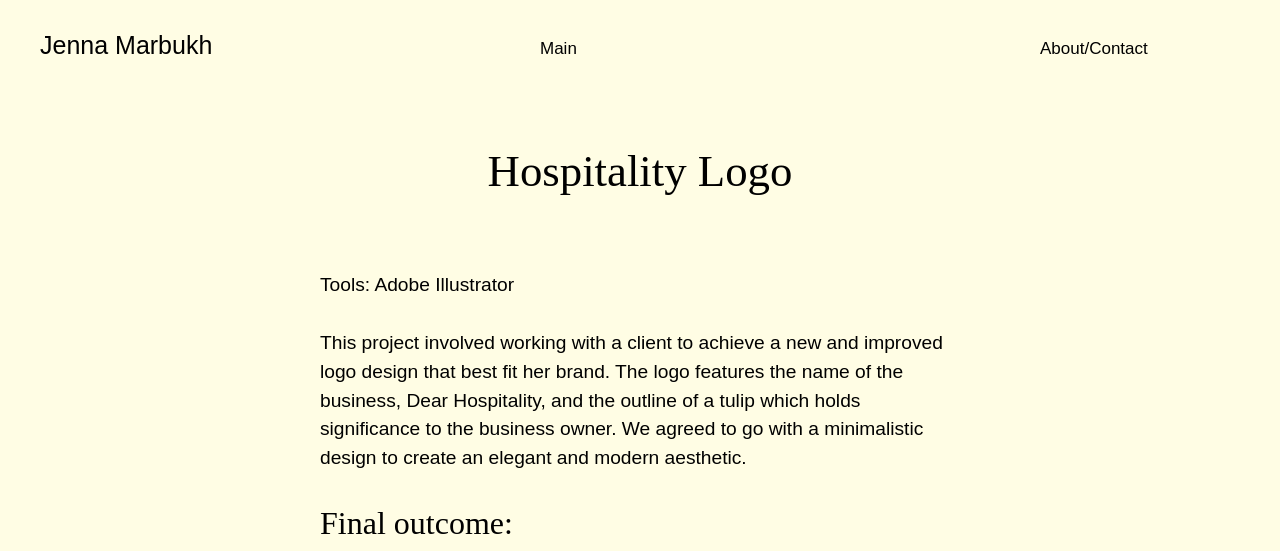
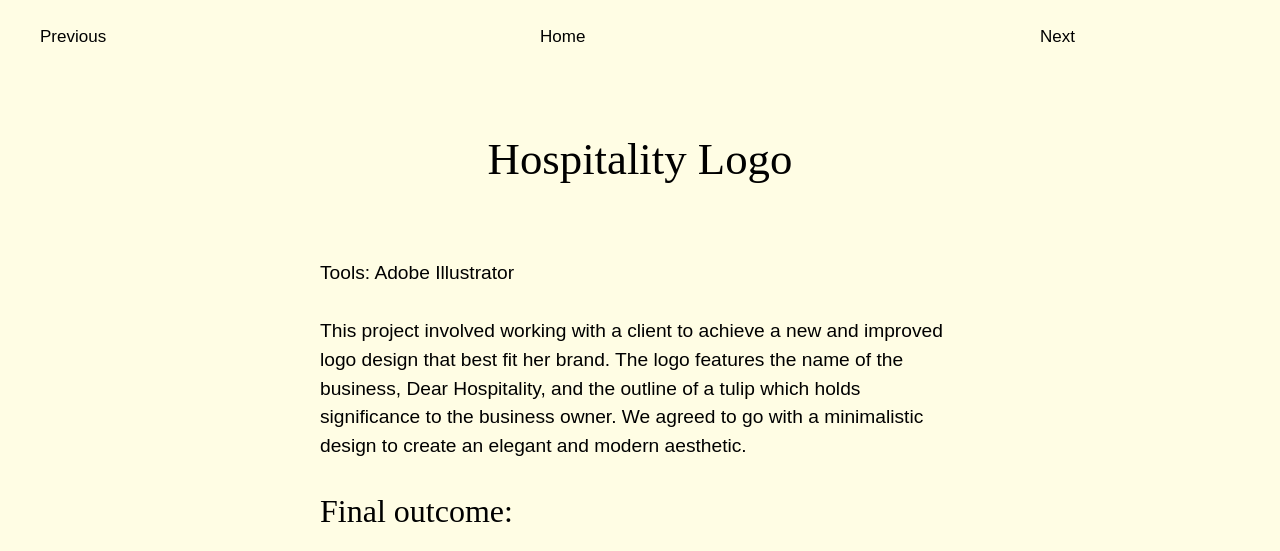
Before and after one commit to jenna590/portfolio, a plain HTML site: page Logodesign.html in a window 1280 px wide. Shown: the top 551 px of the page. Drawn offline with Linux system fonts and the light colour scheme; a web font is replaced by a local one.

Commit message:
Update Logodesign.html

```diff
--- a/Logodesign.html
+++ b/Logodesign.html
@@ -15,17 +15,16 @@
     </style>
   </head>
   <body>
+<div class="banner-container">
+  <div class="banner banner-item2">
+     <a href="CodedWeb.html" style= "color: black">Previous</a>
+  </div>
+  <div class="banner banner-item2">
+        <a href="Index.html" style= "color: black">Home</a>
 
- <div class="banner-container">
-  <div class="banner banner-item1">
-     <a href="index.html" style= "color: black">Jenna Marbukh</a>
   </div>
-   <div class="banner banner-item2">
-        <a href="index.html" style= "color: black">Main</a>
-      </div>
   <div class="banner banner-item2">
-        <a href="Aboutme.html" style= "color: black">About/Contact</a>
-
+        <a href="CommissionedWork.html" style= "color: black">Next</a>
   </div>
  </div>
     <div class="content">
```
